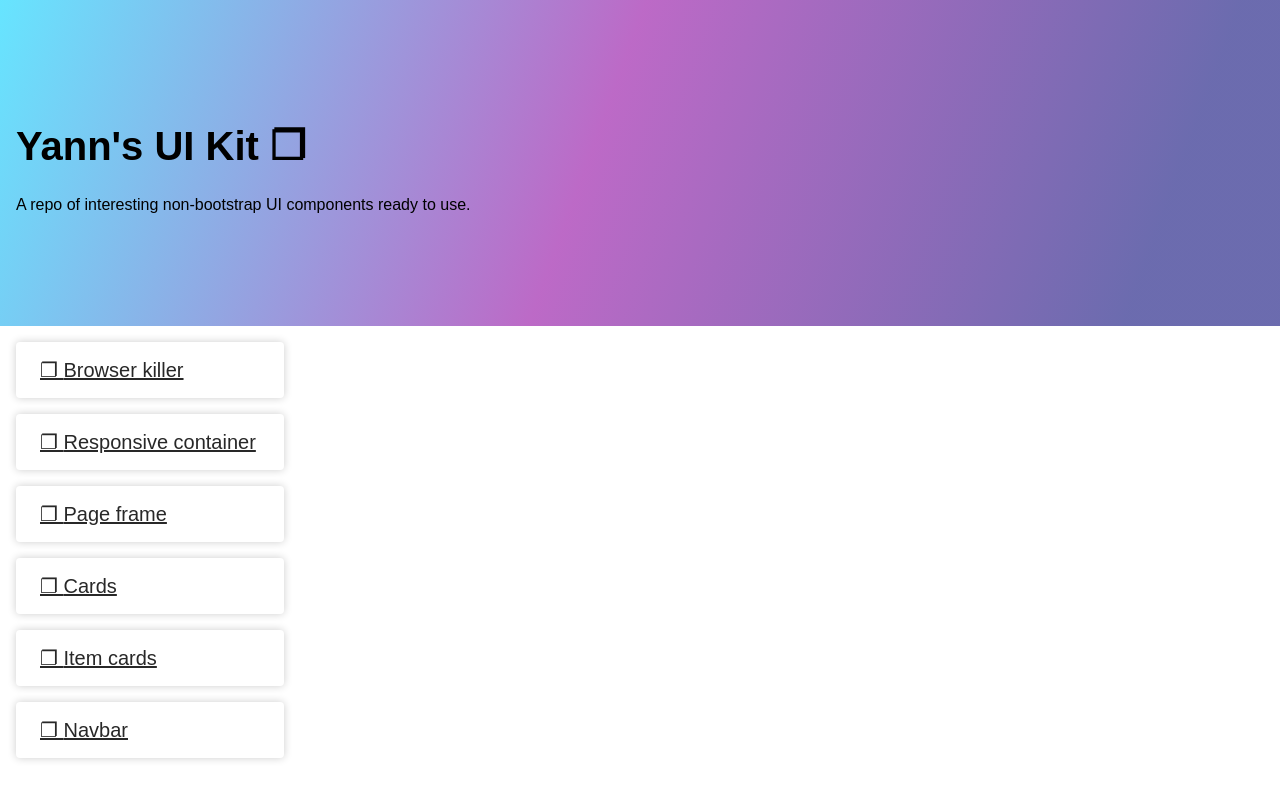
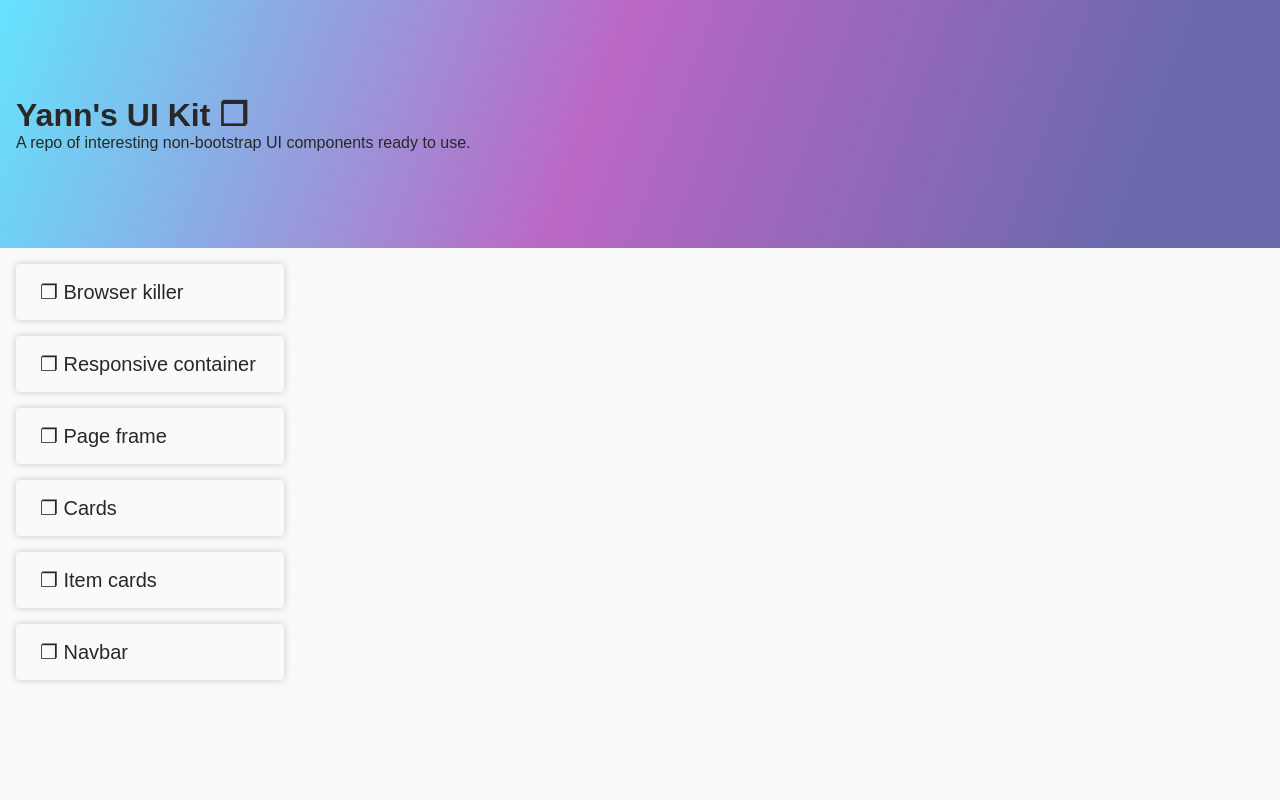
Before and after one commit to yannklein/yann-uikit, a Svelte app: page / in a window 1280 px wide. Built offline with nearby package versions, Linux system fonts and the light colour scheme.

Commit message:
modified global css

```diff
--- a/public/global.css
+++ b/public/global.css
@@ -1,16 +1,18 @@
 body {
+  background-color: rgb(250,250,250);
+  color: rgb(40,40,40);
   font-family: sans-serif;
-	margin: 0;
 }
 
-h1 {
-  font-size: 40px;
+body, h1, h2, h3, p {
+  margin: 0;
 }
 
-h2 {
-  margin-bottom: 16px;
+ul {
+  padding: 0;
 }
 
-p {
-  margin: 16px 0;
+a {
+  text-decoration: none;
+  display: inline-block;
 }
```
